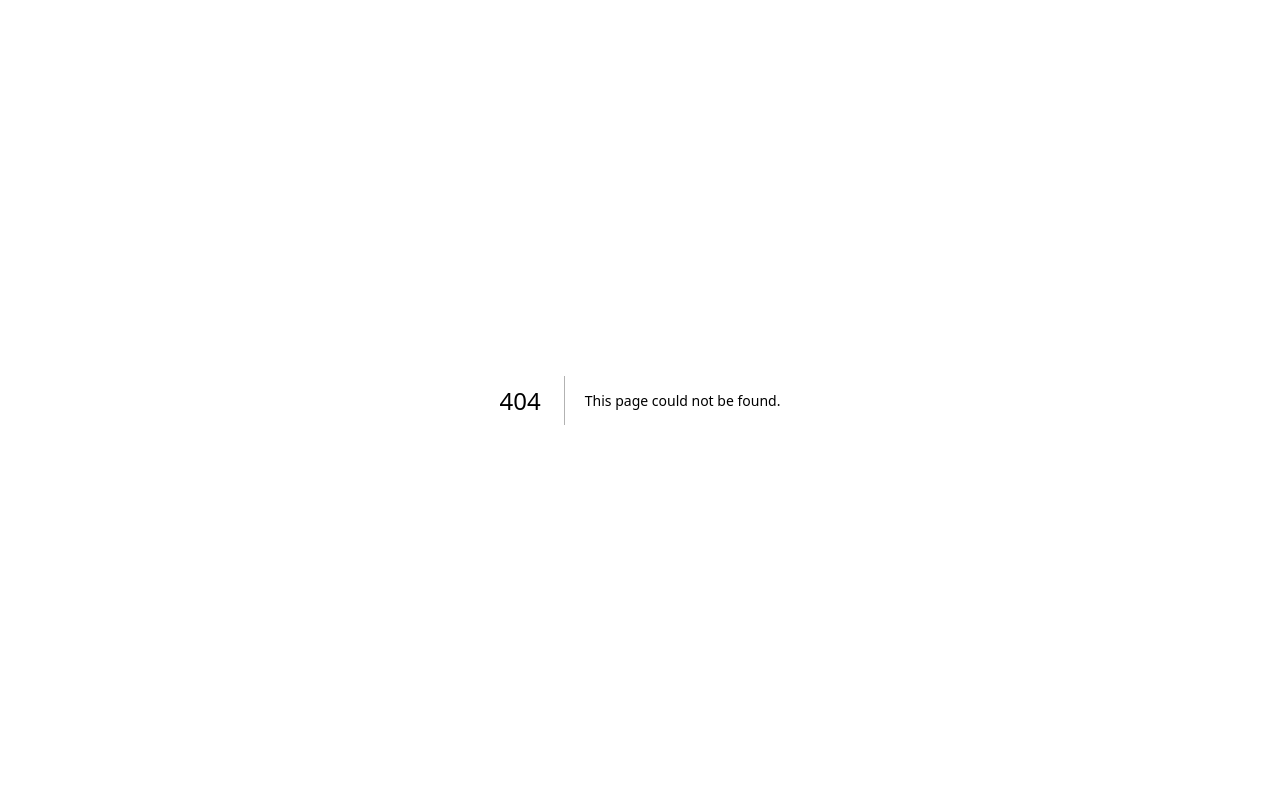
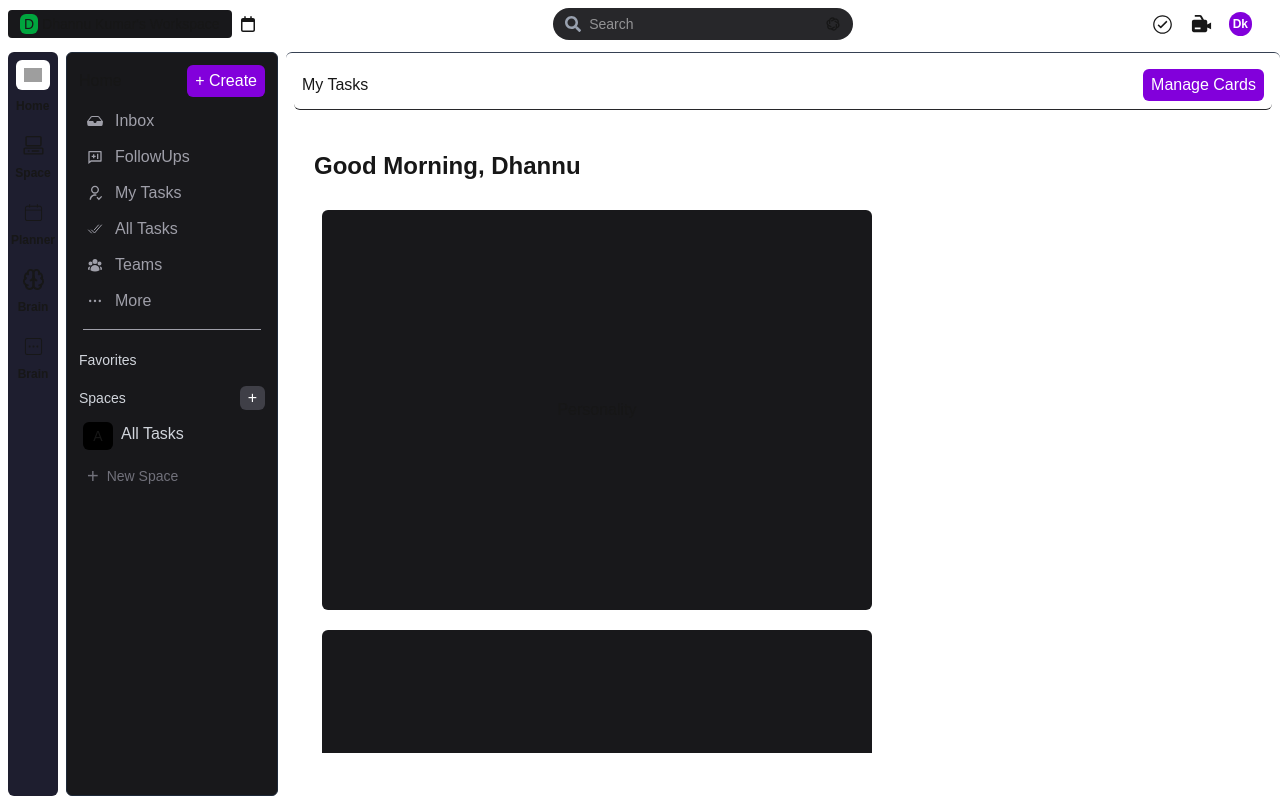
Before and after one commit to TriplehashRanchi/Clickups, a Next.js app: page /dhannu/my-tasks in a window 1280 px wide. Before the commit this address had no page. Built offline with nearby package versions, Linux system fonts and the light colour scheme; grey boxes are pictures that could not be loaded.

Commit message:
adding drag and drop functionality

```diff
--- /dev/null
+++ b/app/dhannu/(routes)/my-tasks/page.jsx
@@ -0,0 +1,99 @@
+"use client";
+import React, { useState } from "react";
+import PersonalList from "../../components/myTasks/PersonalList";
+import MyWork from "../../components/myTasks/MyWork";
+import AssignToMe from "../../components/myTasks/AssignToMe";
+import Priorities from "../../components/myTasks/Priorities";
+import AssignedComponents from "../../components/myTasks/AssignedComponents";
+
+export default function Page() {
+  const [tasks, setTasks] = useState([
+    { id: 1, component: <PersonalList /> },
+    { id: 2, component: <MyWork /> },
+    { id: 3, component: <AssignToMe /> },
+    { id: 4, component: <AssignedComponents /> },
+    { id: 5, component: <Priorities /> },
+  ]);
+
+  const [draggedId, setDraggedId] = useState(null);
+
+  const handleDrop = (dropId) => {
+    if (draggedId === null || draggedId === dropId) return;
+
+    const newTasks = [...tasks];
+    const fromIndex = newTasks.findIndex((t) => t.id === draggedId);
+    const toIndex = newTasks.findIndex((t) => t.id === dropId);
+
+    const [movedItem] = newTasks.splice(fromIndex, 1);
+    newTasks.splice(toIndex, 0, movedItem);
+
+    setTasks(newTasks);
+    setDraggedId(null);
+  };
+
+  return (
+    <div className="container no-scrollbar flex gap-y-5 flex-wrap h-[700px] overflow-y-auto justify-between p-2">
+      <div className="w-full p-2 h-auto flex justify-between items-center border-b border-zinc-800  rounded-md">
+        <h1>My Tasks</h1>
+        <button className="px-2 py-1 bg-purple-700 text-white rounded-md">
+          Manage Cards
+        </button>
+      </div>
+
+      <div className="flex gap-y-5 flex-wrap justify-between p-5">
+        <h1 className="w-full text-2xl font-semibold">Good Morning, Dhannu</h1>
+
+        <div className="container no-scrollbar flex gap-y-5 flex-wrap h-[600px] overflow-y-auto justify-between p-2">
+          {tasks.map((task) => (
+            <div
+              key={task.id}
+              draggable={true}
+              onDragStart={(e) => {
+                setDraggedId(task.id);
+                e.dataTransfer.effectAllowed = "move";
+
+                const dragImage = e.currentTarget.cloneNode(true);
+                dragImage.style.position = "absolute";
+                dragImage.style.pointerEvents = "none";
+                dragImage.style.opacity = "0.9";
+                dragImage.style.transform = "scale(1.05)";
+                dragImage.style.top = "0px";
+                dragImage.style.left = "0px";
+                dragImage.style.width = "200px";
+                dragImage.style.height = "100px";
+
+                document.body.appendChild(dragImage);
+                e.dataTransfer.setDragImage(dragImage, 50, 50);
+
+                e.currentTarget.addEventListener(
+                  "dragend",
+                  () => {
+                    document.body.removeChild(dragImage);
+                  },
+                  { once: true }
+                );
+              }}
+              onDragOver={(e) => {
+                e.preventDefault();
+                const container = document.querySelector(".container");
+                const rect = container.getBoundingClientRect();
+
+                if (e.clientY < rect.top + 50) {
+                  container.scrollBy({ top: -20, behavior: "smooth" });
+                } else if (e.clientY > rect.bottom - 50) {
+                  container.scrollBy({ top: 20, behavior: "smooth" });
+                }
+              }}
+              onDrop={() => handleDrop(task.id)}
+              className={`cursor-grab active:cursor-grabbing rounded-md flex items-center justify-center w-[550px] h-[400px] transition ${
+                draggedId === task.id ? "bg-zinc-800" : "bg-zinc-900"
+              }`}
+            >
+              {task.component}
+            </div>
+          ))}
+        </div>
+      </div>
+    </div>
+  );
+}
--- /dev/null
+++ b/app/dhannu/components/myTasks/AssignToMe.jsx
@@ -0,0 +1,5 @@
+import React from "react";
+
+export default function AssignToMe() {
+  return <div>AssignToMe</div>;
+}
--- /dev/null
+++ b/app/dhannu/components/myTasks/AssignedComponents.jsx
@@ -0,0 +1,9 @@
+import React from "react";
+
+export default function AssignedComponents() {
+  return (
+    <div>
+      <div>Assigned Components</div>
+    </div>
+  );
+}
--- /dev/null
+++ b/app/dhannu/components/myTasks/MyWork.jsx
@@ -0,0 +1,5 @@
+import React from "react";
+
+export default function MyWork() {
+  return <div>My Work</div>;
+}
--- /dev/null
+++ b/app/dhannu/components/myTasks/PersonalList.jsx
@@ -0,0 +1,5 @@
+import React from "react";
+
+export default function PersonalList() {
+  return <div>Personality</div>;
+}
--- /dev/null
+++ b/app/dhannu/components/myTasks/Priorities.jsx
@@ -0,0 +1,5 @@
+import React from "react";
+
+export default function Priorities() {
+  return <div>Priorities</div>;
+}
--- a/app/dhannu/components/ui/Sidebar.jsx
+++ b/app/dhannu/components/ui/Sidebar.jsx
@@ -75,7 +75,7 @@ function Sidebar() {
 
           <div className="flex items-center gap-3  hover:bg-zinc-800 p-1 rounded-md">
             <RiUserFollowLine />
-            <Link href="/my-tasks">
+            <Link href="dhannu/my-tasks">
               <h2 className="cursor-pointer">My Tasks</h2>
             </Link>
           </div>
```
